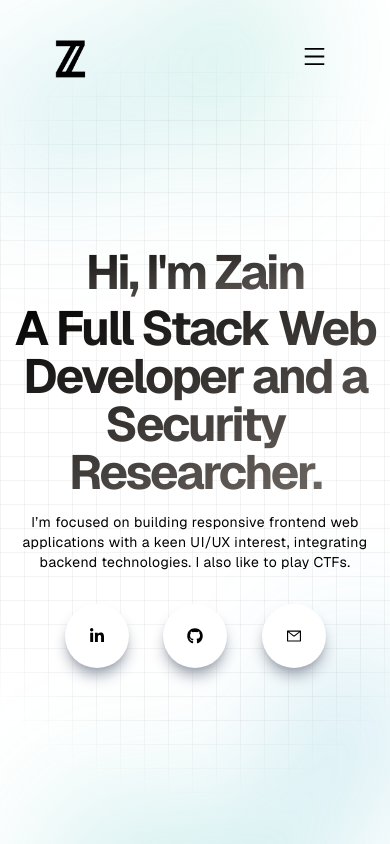
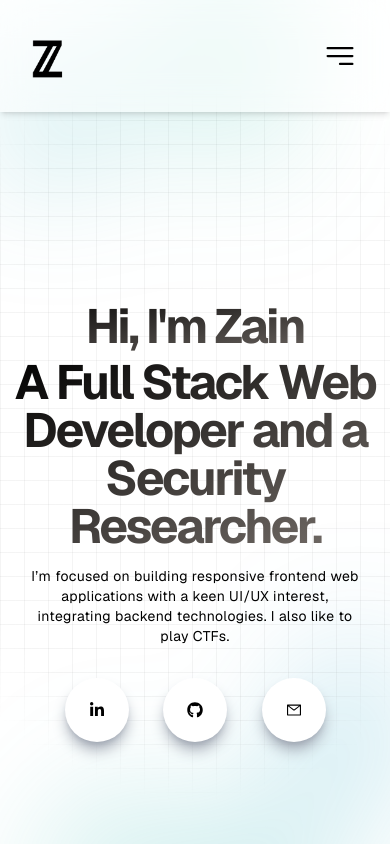
Before and after one commit to Tufalpha1/Portfolio, a Next.js app: page / in a window 390 px wide. Shown: the top 844 px of the page. Built offline with nearby package versions, Linux system fonts and the light colour scheme.

Commit message:
add GSAP animated navbar & more

```diff
--- a/package.json
+++ b/package.json
@@ -9,6 +9,7 @@
     "lint": "next lint"
   },
   "dependencies": {
+    "@gsap/react": "^2.1.0",
     "@types/node": "20.4.0",
     "@types/react": "18.2.14",
     "@types/react-dom": "18.2.6",
@@ -18,6 +19,7 @@
     "eslint-config-next": "13.4.9",
     "framer-motion": "^10.16.4",
     "geist": "^1.2.0",
+    "gsap": "^3.12.5",
     "next": "13.4.9",
     "postcss": "8.4.25",
     "react": "18.2.0",
--- a/src/app/globals.css
+++ b/src/app/globals.css
@@ -5,7 +5,8 @@
 @media (-webkit-device-pixel-ratio: 1.25) {
   :root {
     zoom: 1;
-}}
+  }
+}
 
 * {
   scroll-behavior: smooth;
@@ -61,7 +62,7 @@ zoom: 1;
   .fade {
     animation: fade linear both;
     animation-timeline: view();
-    animation-range: entry 50% cover 50% ;
+    animation-range: entry 50% cover 50%;
   }
 
   @keyframes fade {
@@ -73,7 +74,6 @@ zoom: 1;
       opacity: 1;
     }
   }
-}
 
   .animation-delay-2000 {
     animation-delay: 2s;
@@ -82,3 +82,37 @@ zoom: 1;
   .animation-delay-4000 {
     animation-delay: 4s;
   }
+
+  .menu-overlay {
+    position: fixed;
+    top: 0;
+    left: 0;
+    width: 100vw;
+    height: 100vh;
+    padding: 2em;
+    display: flex;
+    justify-items: end;
+    background-color: black;
+    color: white;
+    clip-path: polygon(0 0, 100% 0, 100% 0%, 0 0%);
+    z-index: 50;
+  }
+
+  .menu-close-icon {
+    flex: 2;
+    display: flex;
+    align-items: flex-end;
+    cursor: pointer;
+
+  }
+
+  .menu-link-item {
+    width: max-content;
+    clip-path: polygon(0 0, 100% 0, 100% 100%, 0 100%);
+  }
+
+  .menu-link-item-holder {
+    position: relative;
+  }
+
+}
--- a/src/app/layout.tsx
+++ b/src/app/layout.tsx
@@ -2,7 +2,7 @@ import { Analytics } from "@vercel/analytics/react";
 import "./globals.css";
 import type { Metadata } from "next";
 import { GeistSans } from "geist/font/sans";
-import { Navbar } from "@/components/Navbar";
+import Navbar from "@/components/Navbar";
 import Footer from "@/components/Footer";
 
 export const metadata: Metadata = {
--- a/src/components/Hero.tsx
+++ b/src/components/Hero.tsx
@@ -28,7 +28,7 @@ export const Hero = () => {
         initial={{ opacity: 0, y: 100 }}
         animate={{ opacity: 1, y: 0 }}
       >
-        <div className="z-10 mx-auto max-w-6xl py-32 sm:pt-48 sm:max-w-4xl lg:pt-64 xl:my-56 sm:mb-24">
+        <div className="z-0 mx-auto max-w-6xl pt-32 sm:pt-48 sm:max-w-4xl lg:pt-48 xl:my-56 sm:mb-24">
           <div className="mb-8 flex justify-center"></div>
           <h1 className="text-5xl sm:text-6xl py-2 md:py-4 bg-gradient-to-br from-black to-stone-500 bg-clip-text text-transparent tracking-tighter xl:text-7xl ">
             Hi, I&#39;m Zain
@@ -37,7 +37,7 @@ export const Hero = () => {
             A Full Stack Web Developer and a Security Researcher
             <span className="linear-wipe">.</span>
           </h1>
-          <p className="py-4 text-black sm:max-w-[70%] m-auto text-sm sm:text-base">
+          <p className="p-4  text-black sm:max-w-[70%] m-auto text-sm sm:text-base">
             I’m focused on building responsive frontend web applications with a
             keen UI/UX interest, integrating backend technologies. I also like
             to play CTFs.
--- a/src/components/Navbar.tsx
+++ b/src/components/Navbar.tsx
@@ -1,159 +1,294 @@
+
+
 "use client";
-import React, { useState, useEffect } from "react";
+import React, { useState, useEffect, useRef } from "react";
+import Link from "next/link";
+import Image from "next/image";
 import navLogo from "../../public/zLogo.png";
-import Image from "next/image";
-import Link from "next/link";
-import { AiOutlineClose, AiOutlineMenu, AiOutlineMail } from "react-icons/ai";
-import { FaLinkedinIn, FaGithub } from "react-icons/fa";
+import { gsap } from "gsap";
+import { useGSAP } from "@gsap/react";
+import { HiBars3BottomRight } from "react-icons/hi2";
 
-export const Navbar = () => {
-  const [nav, setNav] = useState(false);
-  const [shadow, setShadow] = useState(false);
+const menuLinks = [
+  {
+    title: "Home",
+    link: "/",
+  },
+  {
+    title: "About",
+    link: "/#about",
+  },
+  {
+    title: "Skills",
+    link: "/#skills",
+  },
+  {
+    title: "Projects",
+    link: "/#projects",
+  },
+  {
+    title: "Contact",
+    link: "/#contact",
+  },
+];
 
-  const handleNav = () => {
-    setNav(!nav);
-  };
+const Navbar = () => {
+  const container = useRef(null);
+  const [isMenuOpen, setIsMenuOpen] = useState(false);
+
+  const tl = useRef<gsap.core.Timeline>();
+
+
+  const toggleMenu = () => {
+    setIsMenuOpen(!isMenuOpen);
+  }
+
+  useGSAP(
+    () => {
+      gsap.set(".menu-link-item-holder", { y: 75 });
+
+      tl.current = gsap
+        .timeline({ paused: true })
+        .to(".menu-overlay", {
+          duration: 1.25,
+          clipPath: "polygon(0 0, 100% 0, 100% 100%, 0 100%)",
+          ease: "power4.inOut",
+        })
+        .to(".menu-link-item-holder", {
+          y: 0,
+          duration: 0.1,
+          stagger: 0.1,
+          ease: "power4.inOut",
+          delay: -0.75,
+        });
+    },
+    { scope: container }
+  )
 
   useEffect(() => {
-    const handleShadow = () => {
-      if (window.scrollY > 90 || window.scrollY === 90) {
-        setShadow(true);
+    if (tl.current) { // Check if tl.current is not undefined
+      if (isMenuOpen) {
+        tl.current.play();
       } else {
-        setShadow(false);
+        tl.current.reverse();
       }
-    };
-    if (window !== undefined) {
-      window.addEventListener("scroll", handleShadow);
     }
-
-    return () => {
-      window.removeEventListener("scroll", handleShadow);
-    };
-  }, []);
-
+  }, [isMenuOpen]);
 
   return (
-    <nav
-      className={
-        shadow
-          ? "fixed top-0 w-full h-24 shadow-xl z-[100] ease-in-out duration-300 bg-white/50 backdrop-filter backdrop-blur-3xl rounded-[3rem] sm:rounded-b-[3rem] "
-          : "fixed top-0 w-full h-24 z-[100]"
-      }
-    >
-      <div className="flex justify-around items-center w-full h-full px-4 2xl:px-16 mt-2 ">
-        <Image
-          src={navLogo}
-          alt="Zain's Logo"
-          width={80}
-          height={40}
-          className="h-12 w-8 mr-32"
-        />
+    <nav ref={container}>
+      <div className="fixed top-0 left-0 w-[100vw] bg-white/50 backdrop-filter backdrop-blur-lg shadow-md py-[2em] px-[2em] sm:px-[8em] flex justify-between items-center z-[20] ">
         <div>
-          <ul className="hidden font-semibold md:flex ">
-            <Link href={"/"} scroll={true}>
-              <li className="ml-10 text-sm hover:border-b hover:border-[#1190CB]">
-                Home
-              </li>
+          <Link href="/">
+            <Image src={navLogo} alt="Zain's Logo" width={80} height={40} className="h-12 w-8 " />
+          </Link>
+        </div>
+        <div className="menu-open" onClick={toggleMenu}>
+          <p className="cursor-pointer  text-4xl font-semibold"><HiBars3BottomRight /></p>
+        </div>
+      </div>
+      <div className="menu-overlay">
+        <div className="flex flex-col justify-between items-center">
+          <div >
+            <Link href="/">
+              <Image src={navLogo} alt="Zain's Logo" width={80} height={40} className="h-12 w-8 " />
             </Link>
-            <Link href={"/#about"} scroll={true}>
-              <li className="ml-10 text-sm hover:border-b hover:border-[#1190CB]">
-                About
-              </li>
-            </Link>
-            <Link href={"/#skills"} scroll={true}>
-              <li className="ml-10 text-sm hover:border-b hover:border-[#1190CB]">
-                Skills
-              </li>
-            </Link>
-            <Link href={"/#projects"} scroll={true}>
-              <li className="ml-10 text-sm hover:border-b hover:border-[#1190CB]">
-                Projects
-              </li>
-            </Link>
-            <Link href={"/#contact"} scroll={true}>
-              <li className="ml-10 text-sm hover:border-b hover:border-[#1190CB]">
-                Contact
-              </li>
-            </Link>
-          </ul>
-          <div onClick={handleNav} className="md:hidden p-2">
-            <AiOutlineMenu size={25} />
+          </div>
+          <div className="flex-[2] flex items-end cursor-pointer" onClick={toggleMenu}>
+            <p className="text-[50px] ">&#x2715;</p>
           </div>
         </div>
-      </div>
-      <div
-        className={
-          nav ? "md:hidden fixed left-0 top-0 w-full h-screen bg-black/30" : ""
-        }
-      >
-        <div
-          className={
-            nav
-              ? "fixed left-0 top-0 w-[75%] sm:w-[65%] md:w-[45%] h-screen bg-[#ecf0f3] p-10 ease-in duration-500"
-              : "fixed left-[-200%] top-0 bottom-0 p-10 ease-in duration-500"
-          }
-        >
+        <div className="flex-[4] flex flex-col justify-between items-center pt-[6em]">
           <div>
-            <div className="flex w-full items-center justify-between">
-              <Image
-                src={navLogo}
-                alt="Zain's Logo"
-                width={80}
-                height={40}
-                className="h-12 w-8"
-              />
-              <div
-                onClick={handleNav}
-                className="rounded-full shadow-lg shadow-gray-400 p-3 cursor-pointer"
-              >
-                <AiOutlineClose size={25} />
+            {menuLinks.map((link, index) => (
+              <div className="menu-link-item" key={index}>
+                <div className="menu-link-item-holder" >
+                  <Link href={link.link} className="text-[50px] md:text-[80px] tracking-[-0.05em] leading-[90%] font-semibold" onClick={toggleMenu} >
+                    {link.title}
+                  </Link>
+                </div>
               </div>
-            </div>
-            <div className="border-b border-gray-300 my-4 text-center">
-              <p className="w-[85%] md:w-[90%] py-4 text-xl font-bold bg-gradient-to-br from-black to-stone-500 bg-clip-text text-transparent tracking-tighter">{`Let's build something good together!`}</p>
-            </div>
+            ))}
           </div>
-          <div className="py-4 flex flex-col">
-            <ul className="font-semibold ">
-              <Link onClick={() => setNav(false)} href={"/"}>
-                <li className="py-4 text-base">Home</li>
+          <div>
+            <ul className="flex items-start gap-4 font-medium text-sm tracking-tight leading-[60%]">
+              <Link onClick={toggleMenu} href={"https://www.linkedin.com/in/mzain-ul-abideen/"}>
+                <li className="py-1 ">Linkedin&#8599;</li>
               </Link>
-              <Link onClick={() => setNav(false)} href={"/#about"}>
-                <li className="py-4 text-base">About</li>
+              <Link onClick={toggleMenu} href={"https://github.com/Tufalpha1"}>                 <li className="py-1">Github&#8599;</li>
               </Link>
-              <Link onClick={() => setNav(false)} href={"/#skills"}>
-                <li className="py-4 text-base">Skills</li>
-              </Link>
-              <Link onClick={() => setNav(false)} href={"/#projects"}>
-                <li className="py-4 text-base">Projects</li>
-              </Link>
-              <Link onClick={() => setNav(false)} href={"/#contact"}>
-                <li className="py-4 text-base">Contact</li>
+              <Link onClick={toggleMenu} href={"/#contact"}>
+                <li className="py-1">Email&#8599;</li>
               </Link>
             </ul>
-            <div className="pt-20">
-              <p className="uppercase text-center text-[#1190CB]">{`Let's Connect`}</p>
-              <div className="flex items-center justify-evenly my-4 w-full sm:w-[80%]">
-                <Link href="https://www.linkedin.com/in/mzain-ul-abideen/">
-                  <div className="rounded-full shadow-lg shadow-gray-400 p-3 cursor-pointer hover:scale-105 ease-in duration-100">
-                    <FaLinkedinIn />
-                  </div>
-                </Link>
-                <Link href="https://github.com/Tufalpha1">
-                  <div className="rounded-full shadow-lg shadow-gray-400 p-3 cursor-pointer hover:scale-105 ease-in duration-100">
-                    <FaGithub />
-                  </div>
-                </Link>
-                <Link href={"/#contact"}>
-                  <div className="rounded-full shadow-lg shadow-gray-400 p-3 cursor-pointer hover:scale-105 ease-in duration-100">
-                    <AiOutlineMail />
-                  </div>
-                </Link>
-              </div>
-            </div>
           </div>
         </div>
       </div>
     </nav>
-  );
+  )
 };
+
+
+export default Navbar;
+
+
+// PREVIOUSLY USED CODE
+
+
+// "use client";
+// import React, { useState, useEffect } from "react";
+// import navLogo from "../../public/zLogo.png";
+// import Image from "next/image";
+// import Link from "next/link";
+// import { AiOutlineClose, AiOutlineMenu, AiOutlineMail } from "react-icons/ai";
+// import { FaLinkedinIn, FaGithub } from "react-icons/fa";
+
+// const Navbar = () => {
+//   const [nav, setNav] = useState(false);
+//   const [shadow, setShadow] = useState(false);
+
+//   const handleNav = () => {
+//     setNav(!nav);
+//   };
+
+//   useEffect(() => {
+//     const handleShadow = () => {
+//       if (window.scrollY > 90 || window.scrollY === 90) {
+//         setShadow(true);
+//       } else {
+//         setShadow(false);
+//       }
+//     };
+//     if (window !== undefined) {
+//       window.addEventListener("scroll", handleShadow);
+//     }
+
+//     return () => {
+//       window.removeEventListener("scroll", handleShadow);
+//     };
+//   }, []);
+
+
+//   return (
+//     <nav
+//       className={
+//         shadow
+//           ? "fixed top-0 w-full h-24 flex items-center justify-center shadow-xl z-[100] ease-in-out duration-300 bg-white/50 backdrop-filter backdrop-blur-lg rounded-lg "
+//           : "fixed top-0 w-full  h-24 flex items-center justify-center z-[100]"
+//       }
+//     >
+//       <div className="flex justify-around items-center w-full h-full px-4 2xl:px-16 mt-2 ">
+//         <Image
+//           src={navLogo}
+//           alt="Zain's Logo"
+//           width={80}
+//           height={40}
+//           className="h-12 w-8 mr-32"
+//         />
+//         <div>
+//           <ul className="hidden font-semibold md:flex ">
+//             <Link href={"/"} scroll={true}>
+//               <li className="ml-10 text-sm hover:border-b hover:border-[#1190CB]">
+//                 Home
+//               </li>
+//             </Link>
+//             <Link href={"/#about"} scroll={true}>
+//               <li className="ml-10 text-sm hover:border-b hover:border-[#1190CB]">
+//                 About
+//               </li>
+//             </Link>
+//             <Link href={"/#skills"} scroll={true}>
+//               <li className="ml-10 text-sm hover:border-b hover:border-[#1190CB]">
+//                 Skills
+//               </li>
+//             </Link>
+//             <Link href={"/#projects"} scroll={true}>
+//               <li className="ml-10 text-sm hover:border-b hover:border-[#1190CB]">
+//                 Projects
+//               </li>
+//             </Link>
+//             <Link href={"/#contact"} scroll={true}>
+//               <li className="ml-10 text-sm hover:border-b hover:border-[#1190CB]">
+//                 Contact
+//               </li>
+//             </Link>
+//           </ul>
+//           <div onClick={handleNav} className="md:hidden p-2">
+//             <AiOutlineMenu size={25} />
+//           </div>
+//         </div>
+//       </div>
+//       <div
+//         className={
+//           nav ? "md:hidden fixed left-0 top-0 w-full h-screen bg-white/30" : ""
+//         }
+//       >
+//         <div
+//           className={
+//             nav
+//               ? "fixed left-0 top-0 w-[100%] h-screen bg-white  p-10 ease-out duration-200"
+//               : "fixed left-[-200%] top-0 bottom-0 bg-white p-10 ease-out duration-200"
+//           }
+//         >
+//           <div>
+//           <div className="absolute h-full w-full left-0 -z-10 bg-[radial-gradient(#e5e7eb_1.5px,transparent_1px)] [background-size:16px_16px] [mask-image:radial-gradient(ellipse_50%_50%_at_50%_50%,#000_70%,transparent_100%)]"></div>
+//             <div className="flex w-full items-center justify-between">
+//               <Image
+//                 src={navLogo}
+//                 alt="Zain's Logo"
+//                 width={80}
+//                 height={40}
+//                 className="h-12 w-8"
+//               />
+//               <div
+//                 onClick={handleNav}
+//                 className="cursor-pointer"
+//               >
+//                 <AiOutlineClose size={40} />
+//               </div>
+//             </div>
+//             {/* <div className="border-b border-gray-300 my-4 text-center">
+//               <p className="w-[100%] py-8 text-xl font-medium bg-gradient-to-br from-black to-stone-500 bg-clip-text text-transparent tracking-tighter">{`Let's build something good together!`}</p>
+//             </div> */}
+//           </div>
+//           <div className="py-12 flex flex-col">
+//             <ul className="font-semibold text-4xl tracking-tighter leading-[30%]">
+//               <Link onClick={() => setNav(false)} href={"/"}>
+//                 <li className="py-4 ">Home</li>
+//               </Link>
+//               <Link onClick={() => setNav(false)} href={"/#about"}>
+//                 <li className="py-4">About</li>
+//               </Link>
+//               <Link onClick={() => setNav(false)} href={"/#skills"}>
+//                 <li className="py-4">Skills</li>
+//               </Link>
+//               <Link onClick={() => setNav(false)} href={"/#projects"}>
+//                 <li className="py-4">Projects</li>
+//               </Link>
+//               <Link onClick={() => setNav(false)} href={"/#contact"}>
+//                 <li className="py-4">Contact</li>
+//               </Link>
+//             </ul>
+
+//           </div>
+//           <div className="pt-6  ">
+//             <ul className="flex gap-4 font-medium text-sm tracking-tight leading-[60%]">
+//               <Link onClick={() => setNav(false)} href={"https://www.linkedin.com/in/mzain-ul-abideen/"}>
+//                 <li className="py-1 ">Linkedin&#8599;</li>
+//               </Link>
+//               <Link onClick={() => setNav(false)} href={"https://github.com/Tufalpha1"}>
+//                 <li className="py-1">Github&#8599;</li>
+//               </Link>
+//               <Link onClick={() => setNav(false)} href={"/#contact"}>
+//                 <li className="py-1">Email&#8599;</li>
+//               </Link>
+//             </ul>
+
+//           </div>
+//         </div>
+//       </div>
+//     </nav>
+//   );
+// };
+
+// export default Navbar;
```
Also changed, not shown: src/components/About.tsx (line endings or trailing spaces), 1 other file (tests, documents, lock files or other folders). Lines whose indentation alone changed are shown as unchanged.
